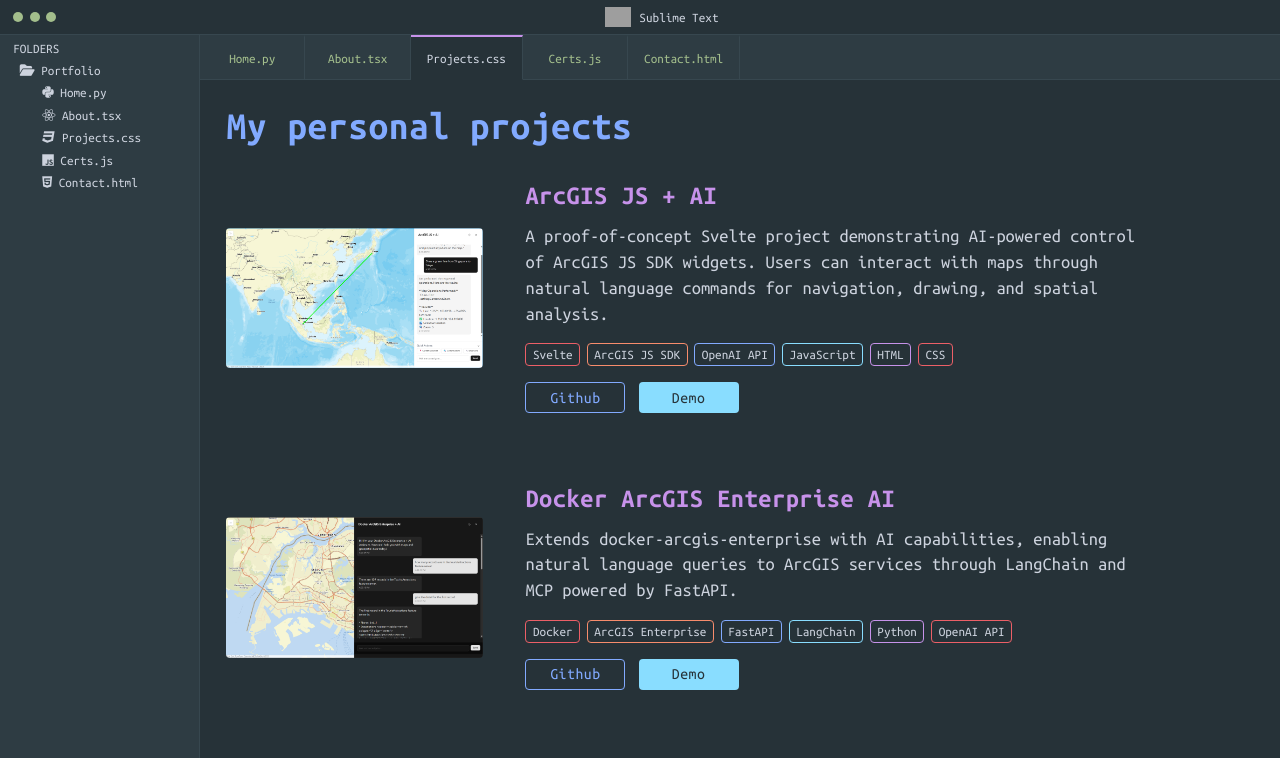
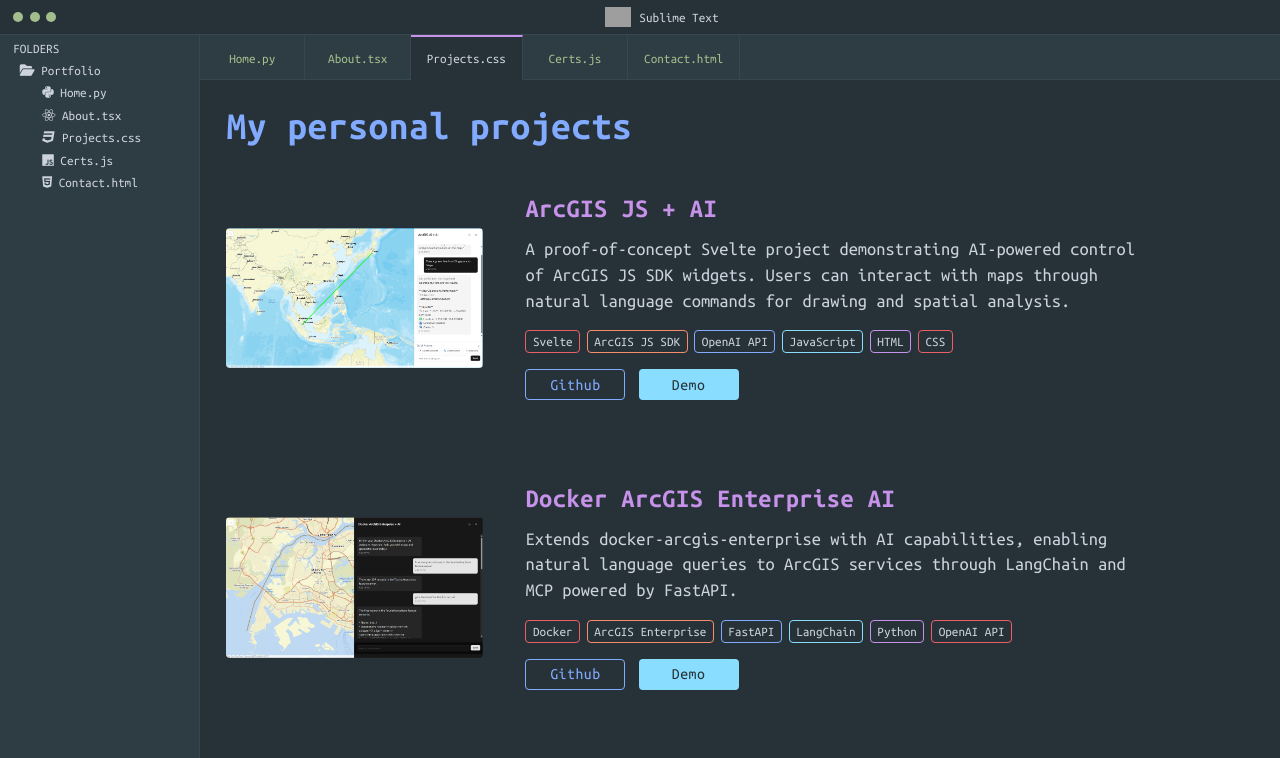
Before and after one commit to Suizer98/portfolio, a React (Create React App) app: page /projects in a window 1280 px wide. Shown: the top 758 px of the page. Built offline with nearby package versions, Linux system fonts and the light colour scheme; grey boxes are pictures that could not be loaded.

Commit message:
Cropeed project screenshot to be neater

```diff
--- a/src/components/projects/Data.js
+++ b/src/components/projects/Data.js
@@ -16,7 +16,7 @@ export const projectsData = [
     alt: 'Image of ArcGIS JS + AI project',
     title: 'ArcGIS JS + AI',
     description:
-      'A proof-of-concept Svelte project demonstrating AI-powered control of ArcGIS JS SDK widgets. Users can interact with maps through natural language commands for navigation, drawing, and spatial analysis.',
+      'A proof-of-concept Svelte project demonstrating AI-powered control of ArcGIS JS SDK widgets. Users can interact with maps through natural language commands for drawing and spatial analysis.',
     git: 'https://github.com/Suizer98/arcgisjsai',
     demo: 'https://arcgisjs-ai.vercel.app/',
     tech: [
```
Also changed, not shown: src/components/projects/img/chur1610_python.png.
